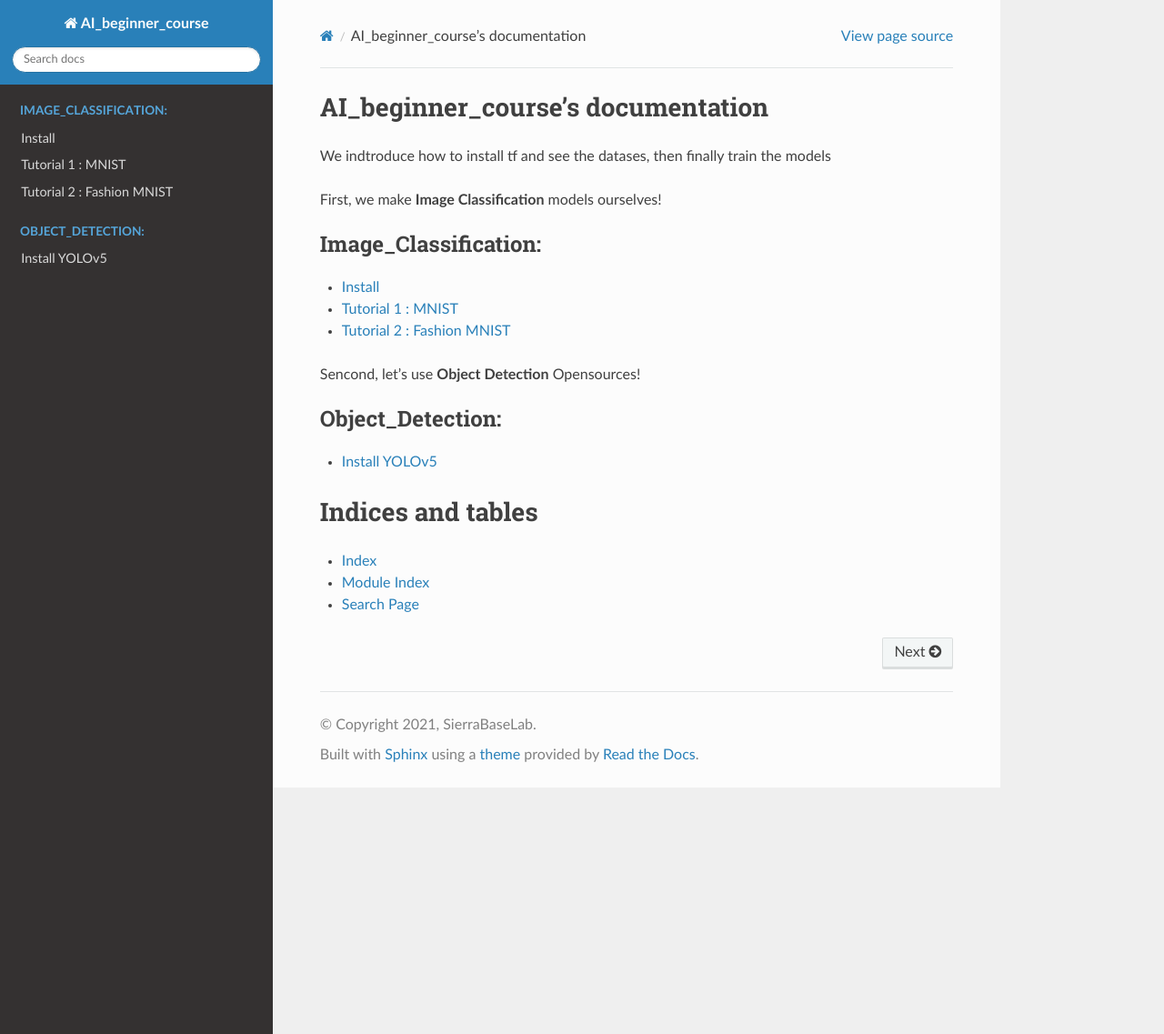
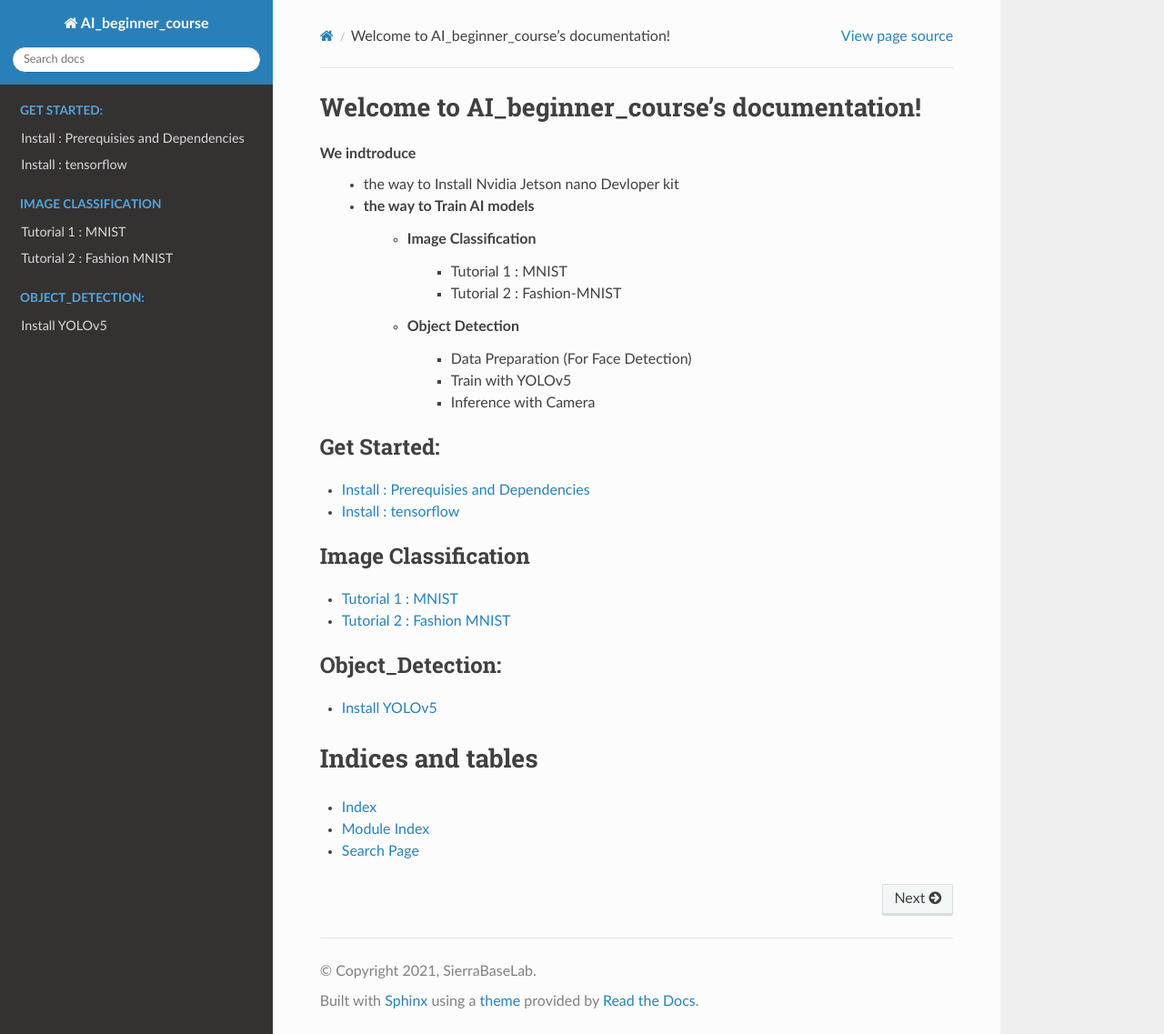
Before and after one commit to SierrabaseLab/AI_beginner_course, a Sphinx documentation site: the page built from docs/source/index.rst, in a window 1280 px wide and 1137 px high. Shown: the whole window at 91% size. Built offline with Sphinx 7.4.7 and the Read the Docs theme 2.0.0, drawn with Linux system fonts in a browser that asks for light colours.

Commit message:
Jetson Install

```diff
--- a/docs/source/index.rst
+++ b/docs/source/index.rst
@@ -3,20 +3,31 @@
    You can adapt this file completely to your liking, but it should at least
    contain the root `toctree` directive.
 
-AI_beginner_course's documentation
+Welcome to AI_beginner_course's documentation!
 ==============================================
 
-We indtroduce how to install tf and see the datases, then finally train the models
-
-First, we make **Image Classification** models ourselves!
+We indtroduce
+    - the way to Install Nvidia Jetson nano Devloper kit
+    - the way to Train AI models
+        - **Image Classification**
+            - Tutorial 1 : MNIST
+            - Tutorial 2 : Fashion-MNIST
+        - **Object Detection**
+            - Data Preparation (For Face Detection)
+            - Train with YOLOv5
+            - Inference with Camera
 
 .. toctree::
    :maxdepth: 2
-   :caption: Image_Classification:
+   :caption: Get Started:
+
+   Get_Started.md
+
+.. toctree::
+   :maxdepth: 2
+   :caption: Image Classification
 
    Image_Classification/Guide_Line.md
-
-Sencond, let's use **Object Detection** Opensources!
 
 .. toctree::
    :maxdepth: 2
```
Also changed, not shown: docs/source/Get_Started.md (added, +46 -0 lines), docs/source/Image_Classification/Guide_Line.md (+4 -11 lines), 17 other files.
